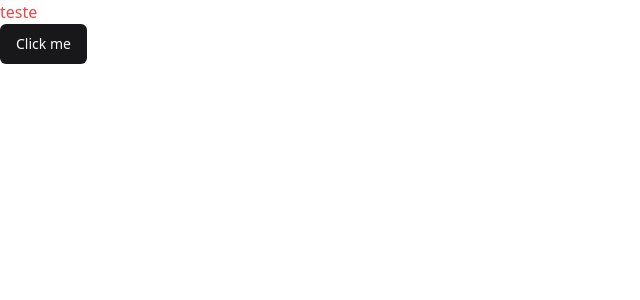
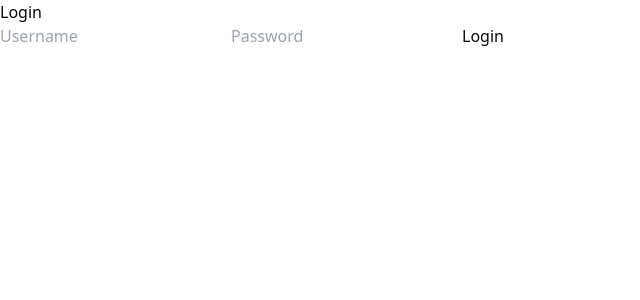
Before and after one commit to Wendel25/music_secretary, a React (Vite) app in the folder frontend/: page /login in a window 1280 px wide. Shown: the top 300 px of the page, without its empty margins (0-640 px from the left). Built offline with nearby package versions, Linux system fonts and the light colour scheme.

Commit message:
create news implements

```diff
--- a/frontend/index.html
+++ b/frontend/index.html
@@ -1,5 +1,5 @@
 <!doctype html>
-<html lang="en">
+<html lang="pt-br">
   <head>
     <meta charset="UTF-8" />
     <link rel="icon" type="image/svg+xml" href="/vite.svg" />
--- a/frontend/package.json
+++ b/frontend/package.json
@@ -17,6 +17,8 @@
     "lucide-react": "^0.475.0",
     "react": "^19.0.0",
     "react-dom": "^19.0.0",
+    "react-helmet": "^6.1.0",
+    "react-router-dom": "^7.1.5",
     "tailwind-merge": "^3.0.1",
     "tailwindcss": "^3.4.17",
     "tailwindcss-animate": "^1.0.7"
@@ -26,6 +28,7 @@
     "@types/node": "^22.13.1",
     "@types/react": "^19.0.8",
     "@types/react-dom": "^19.0.3",
+    "@types/react-helmet": "^6.1.11",
     "@vitejs/plugin-react-swc": "^3.5.0",
     "autoprefixer": "^10.4.20",
     "eslint": "^9.19.0",
--- a/frontend/src/App.tsx
+++ b/frontend/src/App.tsx
@@ -1,10 +1,7 @@
-import { Button } from "@/components/ui/button";
+import { AppRoutes } from "@/routers/router";
 
 export default function App() {
   return (
-    <>
-      <p className="text-red-500">teste</p>
-      <Button>Click me</Button>
-    </>
+    <AppRoutes />
   );
 }
--- /dev/null
+++ b/frontend/src/pages/unauthenticated/login/index.tsx
@@ -0,0 +1,14 @@
+import { Helmet } from "react-helmet";
+import { ViewLogin } from "@/view/unauthenticated/login";
+
+export default function LoginPage() {
+  return (
+    <>
+      <Helmet>
+        <title>Entrar | Regional Telhas</title>
+      </Helmet>
+
+      <ViewLogin />
+    </>
+  );
+}
--- /dev/null
+++ b/frontend/src/routers/public-routes/index.tsx
@@ -0,0 +1,13 @@
+import { Route, Routes, Navigate } from "react-router-dom";
+
+import LoginPage from "@/pages/unauthenticated/login";
+
+export default function PublicRoutes() {
+  return (
+    <Routes>
+      <Route path="/" element={<Navigate to="/home" />} />
+      <Route path="*" element={<Navigate to="/home" />} />
+      <Route path="/login" element={<LoginPage />} />
+    </Routes>
+  );
+}
--- /dev/null
+++ b/frontend/src/routers/router.tsx
@@ -0,0 +1,10 @@
+import { BrowserRouter } from "react-router-dom";
+import PublicRoutes from "@/routers/public-routes";
+
+export const AppRoutes: React.FC = () => {
+  return (
+    <BrowserRouter>
+      <PublicRoutes />
+    </BrowserRouter>
+  );
+};
--- /dev/null
+++ b/frontend/src/view/unauthenticated/login/index.tsx
@@ -0,0 +1,12 @@
+export function ViewLogin() {
+    return (
+        <div>
+            <h1>Login</h1>
+            <form>
+                <input type="text" placeholder="Username" />
+                <input type="password" placeholder="Password" />
+                <button type="submit">Login</button>
+            </form>
+        </div>
+    )
+}
```
Also changed, not shown: 1 other file (tests, documents, lock files or other folders).
